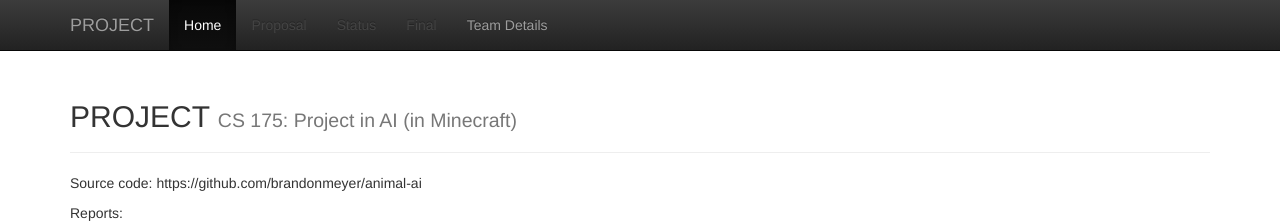
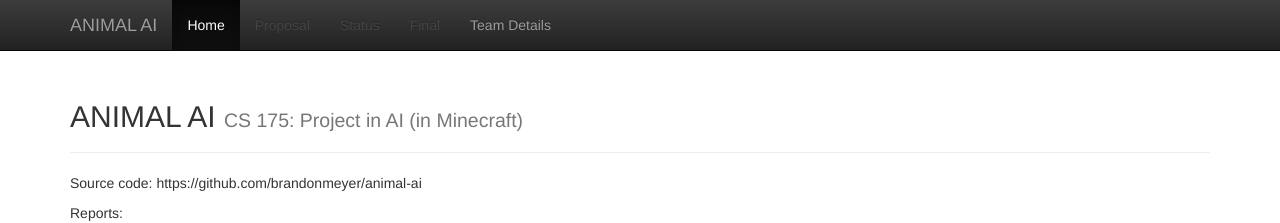
Before and after one commit to brandonmeyer/BarnyardBot, a Jekyll site: the page built from docs/index.md, in a window 1280 px wide. Shown: the top 223 px of the page. Built offline with Jekyll 4.4.1, drawn with Linux system fonts in a browser that asks for light colours; formulas are drawn with MathJax 3.

Commit message:
Update _config.yml

```diff
--- a/docs/_config.yml
+++ b/docs/_config.yml
@@ -1,7 +1,7 @@
 ###########
 # site.title
 
-title:    'PROJECT'
+title:    'ANIMAL AI'
 subtitle: 'CS 175: Project in AI (in Minecraft)'
 
 
```
